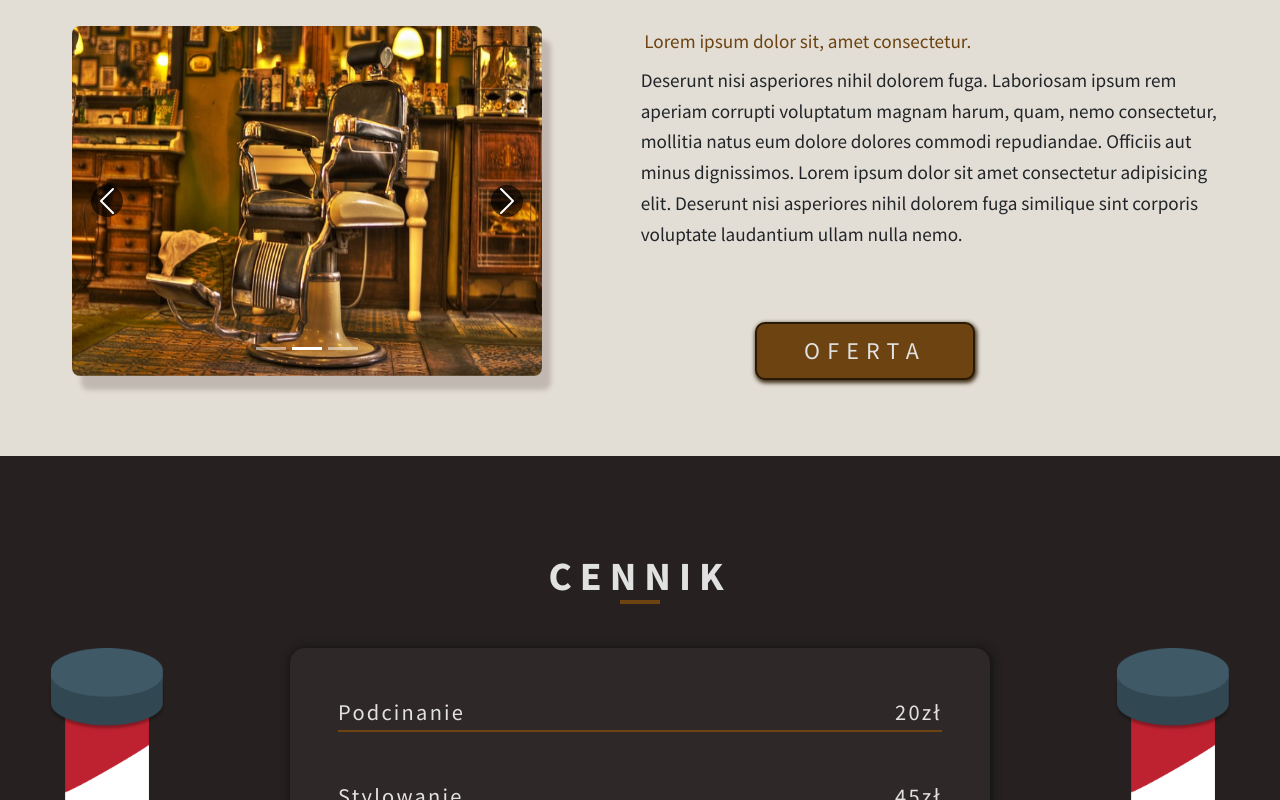
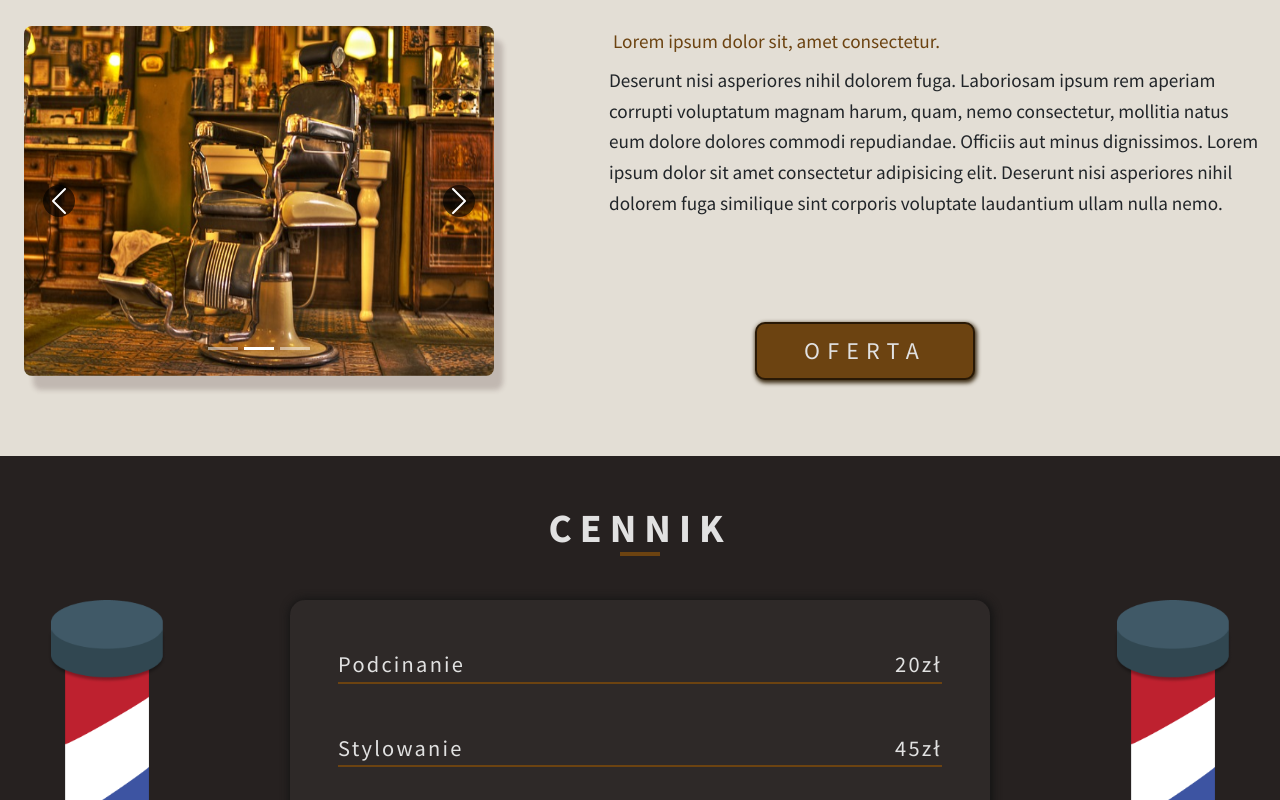
Before and after one commit to FilipW98/Barber-Shop-WebPage, a website: page index.html in a window 1280 px wide. Shown: the part 944-1744 px from the top of the page. Drawn offline with nearby package versions, Linux system fonts and the light colour scheme; some packages are replaced by stand-ins of ours; files whose address does not match are found by name; a web font is replaced by a local one.

Commit message:
corrected price-list section and about-us section

```diff
--- a/index.html
+++ b/index.html
@@ -53,7 +53,7 @@
 
 
 
-<section id="about-us" class="about-us  px-md-5 pt-5 position-relative  ">
+<section id="about-us" class="about-us  py-5  position-relative  ">
     <h2 class="about-us__title text-center fw-bold">POZNAJ <span class="position-relative">NAS <div class="underline"></div></span></h2>
 
     <div class="container-fluid about-us__box d-lg-flex ">
@@ -97,7 +97,7 @@
 
 </section>
 <section id="price-list" class="price-list py-5 position-relative">
-    <h2 class="price-list__title text-center fw-bold m-5">CENNIK <div class="underline"></div>
+    <h2 class="price-list__title text-center fw-bold mb-5">CENNIK <div class="underline"></div>
     </h2>
 
     <div class="price-list-container">
--- a/src/sass/_about-us.scss
+++ b/src/sass/_about-us.scss
@@ -58,7 +58,7 @@
 
 @media (min-width: 768px) {
 	.about-us {
-		min-height: 97vh;
+		min-height: 91vh;
 		&__box {
 			margin: 80px 0px 0px 0px;
 		}
--- a/src/sass/_price-list.scss
+++ b/src/sass/_price-list.scss
@@ -2,7 +2,7 @@
 @use 'mixins' as *;
 
 .price-list {
-	min-height: 85vh;
+	min-height: 98vh;
 	background-color: $dark;
 
 	&__title {
@@ -46,7 +46,7 @@
 	.btn {
 		@include styledBtn;
         font-family: 'Source Sans Pro';
-        // top: 86%;
+        top: 83%;
         font-size: 1.3rem;
         box-shadow: 1px 1px 8px 3px  rgb(59, 43, 19);
 	}
```
Also changed, not shown: dist/css/main.min.css, 2 other files.
